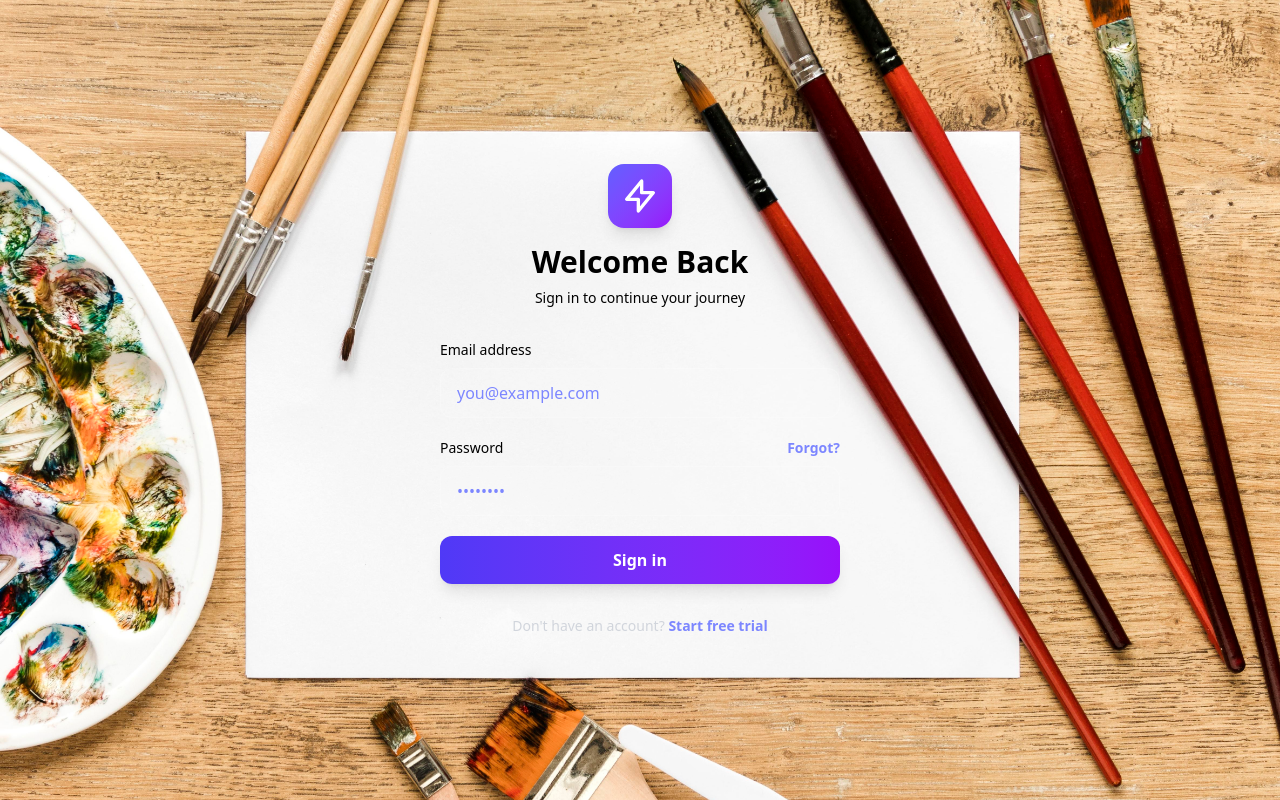
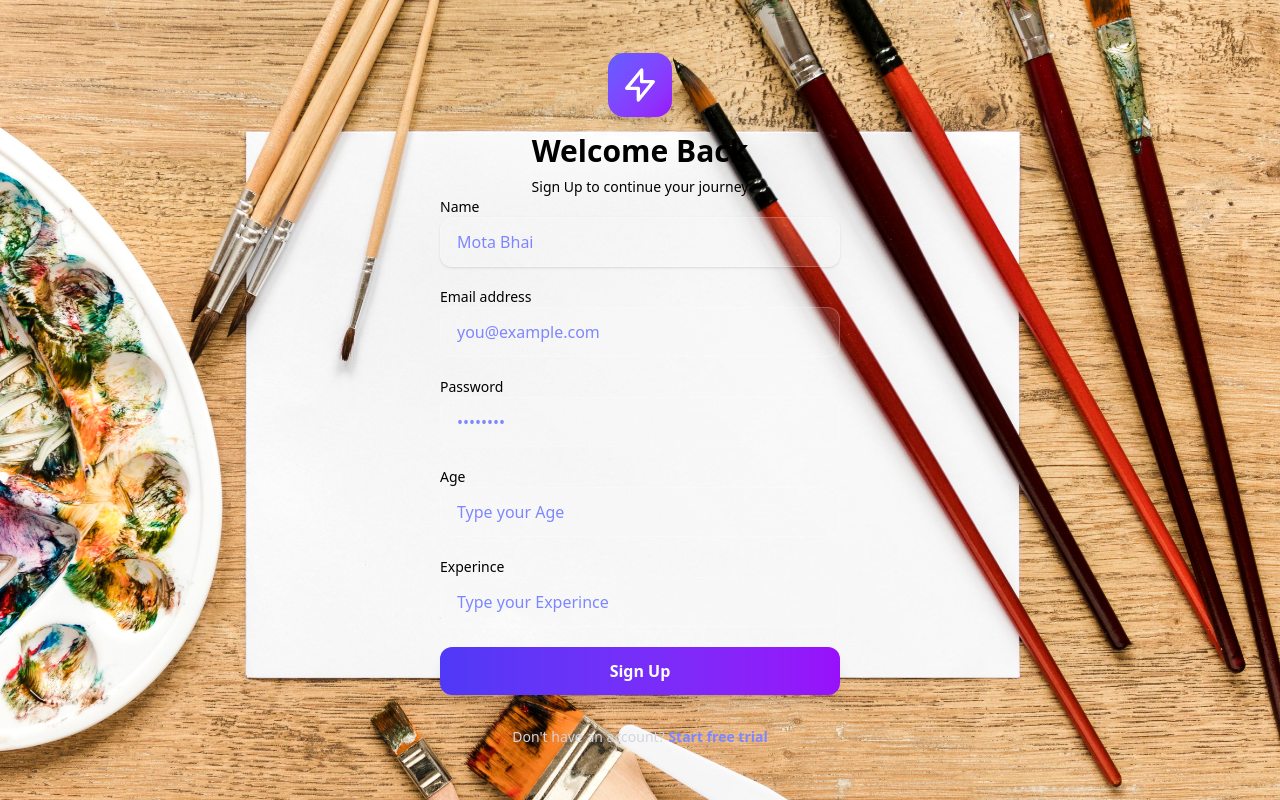
Before and after one commit to sabeeh6/color-crew, a React (Vite) app: page / in a window 1280 px wide. Built offline with nearby package versions, Linux system fonts and the light colour scheme.

Commit message:
complete signIn and signUp pages

```diff
--- a/src/components/signIn.jsx
+++ b/src/components/signIn.jsx
@@ -0,0 +1,214 @@
+import React, { useState } from 'react';
+import pic2 from "../assets/pic2.jpg"
+
+export const SignIn = () => {
+  const [email, setEmail] = useState('');
+  const [password, setPassword] = useState('');
+
+  const handleSubmit = (e) => {
+    e.preventDefault();
+    console.log('Form submitted:', { email, password });
+  };
+
+  return (
+    <>
+     {/* <div className="flex min-h-screen m-20 border rounded-4xl p-10"> */}
+      {/* Left Side - Sign In Form with Background */}
+      <div className="min-h-screen relative w-full flex items-center justify-center  ">
+        {/* Background Image */}
+        <div
+          className="absolute inset-0 bg-cover bg-center"
+          style={{
+            backgroundImage: `url(${pic2})`,
+          }}
+        />
+         {/* <div className="absolute inset-0 bg-gradient-to-br from-indigo-600/20 to-purple-600/20"></div> */}
+
+        {/* Content */}
+        <div className="relative z-10 w-full max-w-md px-6 py-12 animate-fade-in  ">
+          {/* Logo */}
+          <div className="text-center mb-8 animate-slide-down">
+            <div className="inline-flex items-center justify-center w-16 h-16 bg-gradient-to-br from-indigo-500 to-purple-600 rounded-2xl shadow-lg mb-4 transform hover:scale-110 transition-transform duration-300">
+              <svg className="w-10 h-10 text-white" fill="none" stroke="currentColor" viewBox="0 0 24 24">
+                <path strokeLinecap="round" strokeLinejoin="round" strokeWidth={2} d="M13 10V3L4 14h7v7l9-11h-7z" />
+              </svg>
+            </div>
+            <h2 className="text-3xl font-bold  mb-2">
+              Welcome Back
+            </h2>
+            <p className="-300 text-sm">
+              Sign in to continue your journey
+            </p>
+          </div>
+
+          {/* Form */}
+          <div className="space-y-5 animate-slide-up">
+            {/* Email Field */}
+            <div className="transform hover:scale-[1.02] transition-transform duration-200">
+              <label htmlFor="email" className="block text-sm font-medium -200 mb-2">
+                Email address
+              </label>
+              <div className="relative">
+                <input
+                  id="email"
+                  name="email"
+                  type="email"
+                  required
+                  autoComplete="email"
+                  value={email}
+                  onChange={(e) => setEmail(e.target.value)}
+                  className="block w-full px-4 py-3 bg-white/10 backdrop-blur-sm border border-white/20 rounded-xl text-indigo-800 placeholder-indigo-400 focus:outline-none focus:ring-2 focus:ring-indigo-500 focus:border-transparent transition-all duration-300 hover:bg-white/15"
+                  placeholder="you@example.com"
+                />
+              </div>
+            </div>
+
+            {/* Password Field */}
+            <div className="transform hover:scale-[1.02] transition-transform duration-200">
+              <div className="flex items-center justify-between mb-2">
+                <label htmlFor="password" className="block text-sm font-medium ">
+                  Password
+                </label>
+                <a
+                  href="#"
+                  className="text-sm font-semibold text-indigo-400 hover:text-indigo-300 transition-colors duration-200"
+                >
+                  Forgot?
+                </a>
+              </div>
+              <div className="relative">
+                <input
+                  id="password"
+                  name="password"
+                  type="password"
+                  required
+                  autoComplete="current-password"
+                  value={password}
+                  onChange={(e) => setPassword(e.target.value)}
+                  className="block w-full px-4 py-3 bg-white/10 backdrop-blur-sm border border-white/20 rounded-xl text-white placeholder-indigo-400 focus:outline-none focus:ring-2 focus:ring-indigo-500 focus:border-transparent transition-all duration-300 hover:bg-white/15"
+                  placeholder="••••••••"
+                />
+              </div>
+            </div>
+
+            {/* Submit Button */}
+            <button
+              onClick={handleSubmit}
+              className="w-full py-3 px-4 bg-gradient-to-r from-indigo-600 to-purple-600 text-white font-semibold rounded-xl shadow-lg hover:shadow-indigo-500/50 transform hover:scale-[1.02] active:scale-[0.98] transition-all duration-300 focus:outline-none focus:ring-2 focus:ring-indigo-500 focus:ring-offset-2 focus:ring-offset-transparent"
+            >
+              Sign in
+            </button>
+          </div>
+
+          {/* Sign Up Link */}
+          <p className="mt-8 text-center text-sm text-gray-300 animate-fade-in">
+            Don't have an account?{' '}
+            <a
+              href="#"
+              className="font-semibold text-indigo-400 hover:text-indigo-300 transition-colors duration-200"
+            >
+              Start free trial
+            </a>
+          </p>
+        </div>
+      </div>
+
+      {/* Right Side - Image */}
+      {/* <div className="hidden lg:block lg:w-1/2 relative overflow-hidden">
+        <img
+          src={pic4}
+          alt="Background"
+          className="absolute inset-0 w-full h-full object-cover animate-scale-in"
+        /> */}
+
+
+        {/* Overlay Content */}
+        {/* <div className="absolute inset-0 flex items-center justify-center p-12 mb-55">
+          <div className="text-center  animate-fade-in-delay">
+            <h1 className="text-5xl font-bold mb-4">Start Your Journey</h1>
+            <p className="text-xl max-w-md mx-auto">
+              Join thousands of users who trust our platform for their daily needs
+            </p>
+          </div>
+        </div>
+      </div> */}
+
+      <style jsx>{`
+        @keyframes blob {
+          0%, 100% { transform: translate(0, 0) scale(1); }
+          33% { transform: translate(30px, -50px) scale(1.1); }
+          66% { transform: translate(-20px, 20px) scale(0.9); }
+        }
+
+        @keyframes fade-in {
+          from { opacity: 0; }
+          to { opacity: 1; }
+        }
+
+        @keyframes slide-down {
+          from {
+            opacity: 0;
+            transform: translateY(-20px);
+          }
+          to {
+            opacity: 1;
+            transform: translateY(0);
+          }
+        }
+
+        @keyframes slide-up {
+          from {
+            opacity: 0;
+            transform: translateY(20px);
+          }
+          to {
+            opacity: 1;
+            transform: translateY(0);
+          }
+        }
+
+        @keyframes scale-in {
+          from {
+            transform: scale(1.1);
+          }
+          to {
+            transform: scale(1);
+          }
+        }
+
+        .animate-blob {
+          animation: blob 7s infinite;
+        }
+
+        .animation-delay-2000 {
+          animation-delay: 2s;
+        }
+
+        .animation-delay-4000 {
+          animation-delay: 4s;
+        }
+
+        .animate-fade-in {
+          animation: fade-in 1s ease-out;
+        }
+
+        .animate-fade-in-delay {
+          animation: fade-in 1s ease-out 0.3s both;
+        }
+
+        .animate-slide-down {
+          animation: slide-down 0.8s ease-out;
+        }
+
+        .animate-slide-up {
+          animation: slide-up 0.8s ease-out 0.2s both;
+        }
+
+        .animate-scale-in {
+          animation: scale-in 20s ease-out infinite alternate;
+        }
+      `}</style>
+     {/* </div> */}
+    </>
+  );
+};
--- a/src/components/signUp.jsx
+++ b/src/components/signUp.jsx
@@ -26,9 +26,9 @@ export const SignUp = () => {
          {/* <div className="absolute inset-0 bg-gradient-to-br from-indigo-600/20 to-purple-600/20"></div> */}
 
         {/* Content */}
-        <div className="relative z-10 w-full max-w-md px-6 py-12 animate-fade-in  ">
+        <div className="relative z-10 w-full max-w-md px-6  animate-fade-in  ">
           {/* Logo */}
-          <div className="text-center mb-8 animate-slide-down">
+          <div className="text-center  animate-slide-down">
             <div className="inline-flex items-center justify-center w-16 h-16 bg-gradient-to-br from-indigo-500 to-purple-600 rounded-2xl shadow-lg mb-4 transform hover:scale-110 transition-transform duration-300">
               <svg className="w-10 h-10 text-white" fill="none" stroke="currentColor" viewBox="0 0 24 24">
                 <path strokeLinecap="round" strokeLinejoin="round" strokeWidth={2} d="M13 10V3L4 14h7v7l9-11h-7z" />
@@ -38,15 +38,34 @@ export const SignUp = () => {
               Welcome Back
             </h2>
             <p className="-300 text-sm">
-              Sign in to continue your journey
+              Sign Up to continue your journey
             </p>
           </div>
 
           {/* Form */}
           <div className="space-y-5 animate-slide-up">
+             {/* Email Name */}
+            <div className="transform hover:scale-[1.02] transition-transform duration-200">
+              <label htmlFor="name" className="block text-sm font-medium -200 ">
+                Name
+              </label>
+              <div className="relative">
+                <input
+                  id="name"
+                  name="name"
+                  type="text"
+                  required
+                  autoComplete="name"
+                  value={email}
+                  onChange={(e) => setEmail(e.target.value)}
+                  className="block w-full px-4 py-3 bg-white/10 backdrop-blur-sm border border-white/20 rounded-xl text-indigo-800 placeholder-indigo-400 shadow-sm focus:shadow-lg focus:shadow-indigo-600 focus:outline-none focus:ring-2 focus:ring-indigo-500 focus:border-transparent transition-all duration-300 hover:bg-white/15"
+                  placeholder="Mota Bhai"
+                />
+              </div>
+            </div>
             {/* Email Field */}
             <div className="transform hover:scale-[1.02] transition-transform duration-200">
-              <label htmlFor="email" className="block text-sm font-medium -200 mb-2">
+              <label htmlFor="email" className="block text-sm font-medium -200 ">
                 Email address
               </label>
               <div className="relative">
@@ -64,18 +83,12 @@ export const SignUp = () => {
               </div>
             </div>
 
-            {/* Password Field */}
+              {/* Password Field */}
             <div className="transform hover:scale-[1.02] transition-transform duration-200">
-              <div className="flex items-center justify-between mb-2">
+              <div className="flex items-center justify-between ">
                 <label htmlFor="password" className="block text-sm font-medium ">
                   Password
                 </label>
-                <a
-                  href="#"
-                  className="text-sm font-semibold text-indigo-400 hover:text-indigo-300 transition-colors duration-200"
-                >
-                  Forgot?
-                </a>
               </div>
               <div className="relative">
                 <input
@@ -86,8 +99,48 @@ export const SignUp = () => {
                   autoComplete="current-password"
                   value={password}
                   onChange={(e) => setPassword(e.target.value)}
-                  className="block w-full px-4 py-3 bg-white/10 backdrop-blur-sm border border-white/20 rounded-xl text-white placeholder-indigo-400 focus:outline-none focus:ring-2 focus:ring-indigo-500 focus:border-transparent transition-all duration-300 hover:bg-white/15"
+                  className="block w-full px-4 py-3 bg-white/10 backdrop-blur-sm border border-white/20 rounded-xl text-indigo-500 placeholder-indigo-400 focus:outline-none focus:ring-2 focus:ring-indigo-500 focus:border-transparent transition-all duration-300 hover:bg-white/15"
                   placeholder="••••••••"
+                />
+              </div>
+            </div>
+
+ {/* Age Field */}
+            <div className="transform hover:scale-[1.02] transition-transform duration-200">
+              <label htmlFor="age" className="block text-sm font-medium -200 ">
+                Age
+              </label>
+              <div className="relative">
+                <input
+                  id="age"
+                  name="age"
+                  type="number"
+                  required
+                  autoComplete="age"
+                  // value={age}
+                  onChange={(e) => setEmail(e.target.value)}
+                  className="block w-full px-4 py-3 bg-white/10 backdrop-blur-sm border border-white/20 rounded-xl text-indigo-800 placeholder-indigo-400 focus:outline-none focus:ring-2 focus:ring-indigo-500 focus:border-transparent transition-all duration-300 hover:bg-white/15"
+                  placeholder="Type your Age"
+                />
+              </div>
+            </div>
+
+             {/* experince Field */}
+            <div className="transform hover:scale-[1.02] transition-transform duration-200">
+              <label htmlFor="experince" className="block text-sm font-medium -200 ">
+                Experince
+              </label>
+              <div className="relative">
+                <input
+                  id="experince"
+                  name="experince"
+                  type="number"
+                  required
+                  autoComplete="experince"
+                  // value={experince}
+                  onChange={(e) => setEmail(e.target.value)}
+                  className="block w-full px-4 py-3 bg-white/10 backdrop-blur-sm border border-white/20 rounded-xl text-indigo-800 placeholder-indigo-400 focus:outline-none focus:ring-2 focus:ring-indigo-500 focus:border-transparent transition-all duration-300 hover:bg-white/15"
+                  placeholder="Type your Experince"
                 />
               </div>
             </div>
@@ -97,7 +150,7 @@ export const SignUp = () => {
               onClick={handleSubmit}
               className="w-full py-3 px-4 bg-gradient-to-r from-indigo-600 to-purple-600 text-white font-semibold rounded-xl shadow-lg hover:shadow-indigo-500/50 transform hover:scale-[1.02] active:scale-[0.98] transition-all duration-300 focus:outline-none focus:ring-2 focus:ring-indigo-500 focus:ring-offset-2 focus:ring-offset-transparent"
             >
-              Sign in
+              Sign Up
             </button>
           </div>
 
@@ -113,26 +166,6 @@ export const SignUp = () => {
           </p>
         </div>
       </div>
-
-      {/* Right Side - Image */}
-      {/* <div className="hidden lg:block lg:w-1/2 relative overflow-hidden">
-        <img
-          src={pic4}
-          alt="Background"
-          className="absolute inset-0 w-full h-full object-cover animate-scale-in"
-        /> */}
-
-
-        {/* Overlay Content */}
-        {/* <div className="absolute inset-0 flex items-center justify-center p-12 mb-55">
-          <div className="text-center  animate-fade-in-delay">
-            <h1 className="text-5xl font-bold mb-4">Start Your Journey</h1>
-            <p className="text-xl max-w-md mx-auto">
-              Join thousands of users who trust our platform for their daily needs
-            </p>
-          </div>
-        </div>
-      </div> */}
 
       <style jsx>{`
         @keyframes blob {
```
